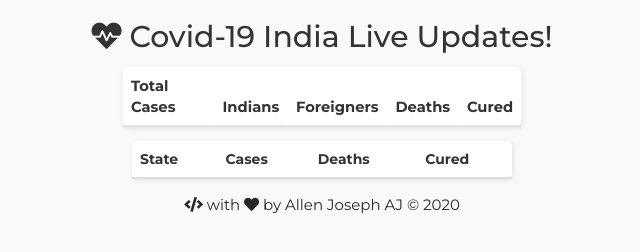
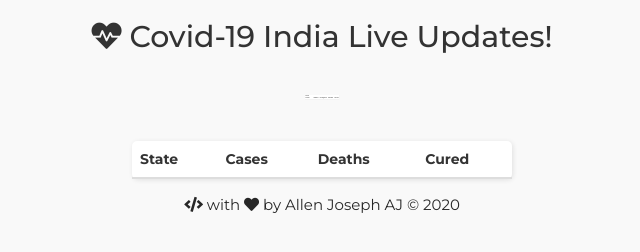
Before and after one commit to AllenAJ/Covid-19-Live, a plain HTML site: page index.html in a window 1280 px wide. In both pictures the pointer is over the element 640 px from the left and 97 px from the top of the page. Shown: the whole page, without its empty margins (318-958 px from the left). Drawn offline with nearby package versions, Linux system fonts and the light colour scheme; no server answers; a web font is replaced by a local one.

Commit message:
Update index.html

```diff
--- a/index.html
+++ b/index.html
@@ -30,7 +30,7 @@
         }
 
         #grad:hover {
-            transform: scale(1.05);
+            transform: scale(0.09);
             transition: 0.5s;
         }
 
```
